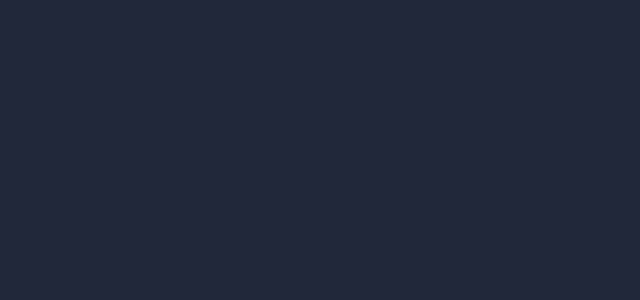
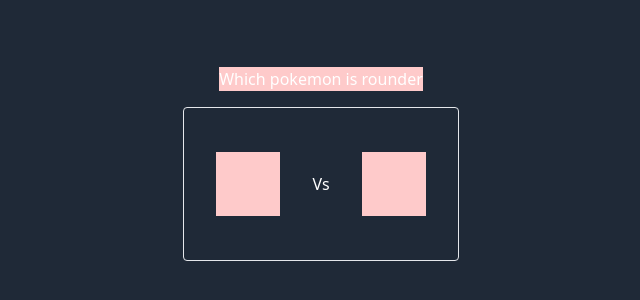
Before and after one commit to MisterMaroki/roundest, a Next.js app: page / in a window 1280 px wide. Shown: the part 236-536 px from the top of the page, without its empty margins (319-959 px from the left). Built offline with nearby package versions, Linux system fonts and the light colour scheme.

Commit message:
basic UI structure

```diff
--- a/pages/index.tsx
+++ b/pages/index.tsx
@@ -4,9 +4,14 @@
 
 const Home: NextPage = () => {
 	return (
-		<div className="h-screen w-screen flex flex-col">
-			<div className=""></div>
-			<div className=""></div>
+		<div className="h-screen w-screen flex flex-col justify-center items-center ">
+			<div className="bg-red-200 text-center">Which pokemon is rounder</div>
+			<div className="p-2" />
+			<div className="border rounded p-8 flex justify-between max-w-2xl items-center">
+				<div className="w-16 h-16 bg-red-200 "></div>
+				<div className="p-8">Vs</div>
+				<div className="w-16 h-16 bg-red-200 "></div>
+			</div>
 		</div>
 	);
 };
```
